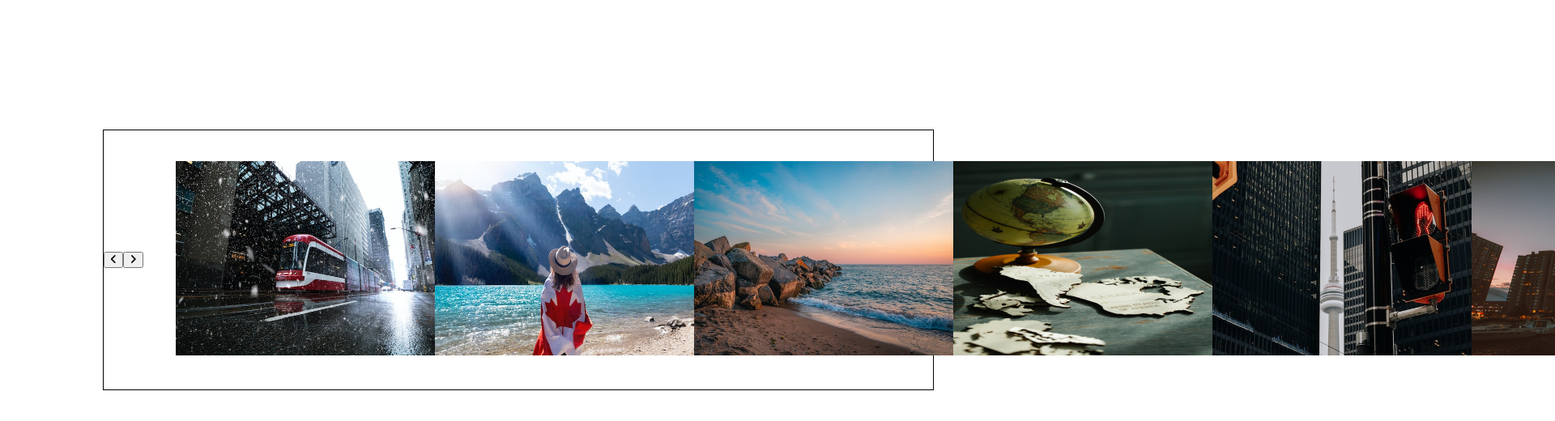
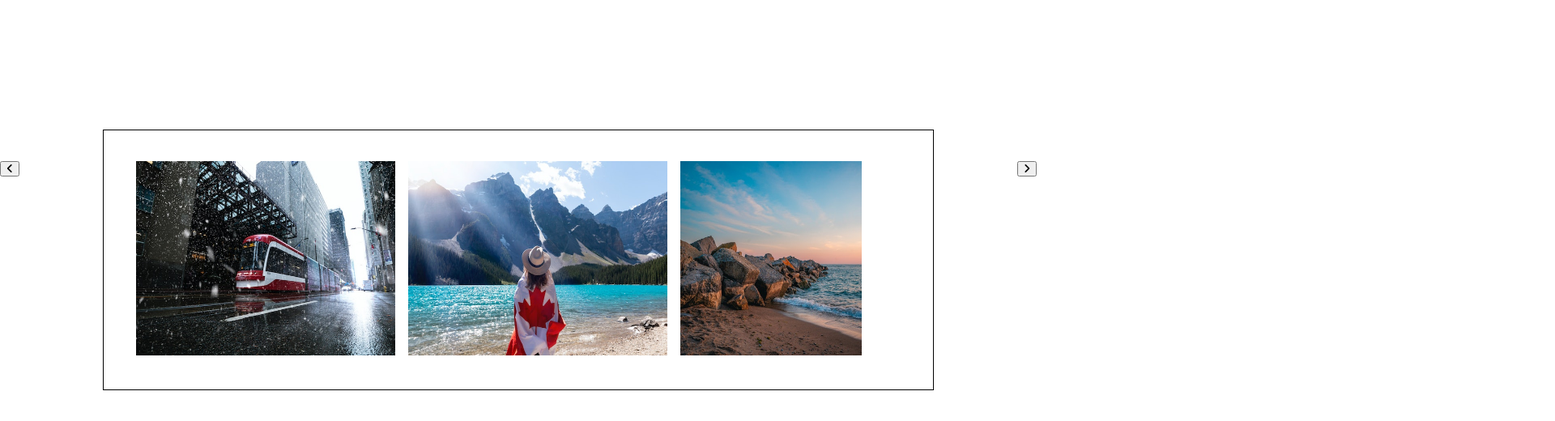
Before and after one commit to Jeffersondeab/Componentes, a plain HTML site: page carousel-tipos/carousel-modelo__2/index.html in a window 1280 px wide. Shown: the top 520 px of the page at 81% size, 1920 px wide, since content can reach past the window. Drawn offline with Linux system fonts and the light colour scheme.

Commit message:
Update index.css
add

```diff
--- a/carousel-tipos/carousel-modelo__2/index.css
+++ b/carousel-tipos/carousel-modelo__2/index.css
@@ -7,7 +7,8 @@ img{
     height: 15rem;
 }
 
-.movie-carousel{
+
+.collection{
     display: flex;
     align-items: center;
     margin: 0 auto;
@@ -17,8 +18,25 @@ img{
     height: 20rem;
 }
 
+
 .movie-carousel__list{
     display: flex;
+    position: relative;
+    width: 70vw;
+    overflow-x:auto;
+    gap: 1rem;
+    margin: 0 auto;
     align-items: center;
-    margin:0 auto;
 }
+
+.arrow-slider{
+    position: absolute;
+    align-items: center;
+}
+
+.arrow-slider--left{
+    left: 0;
+}
+.arrow-slider--right{
+    right: 0;
+}
```
